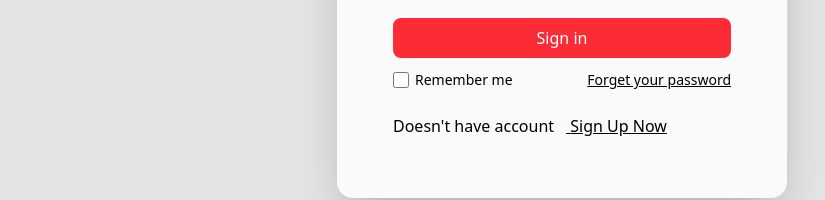
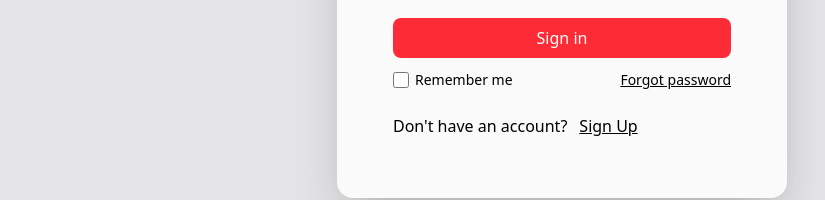
Before and after one commit to Qunainb/chatbot-myclnq, a React (Vite) app: page /login in a window 1280 px wide. Shown: the part 395-595 px from the top of the page, without its empty margins (78-903 px from the left). Built offline with nearby package versions, Linux system fonts and the light colour scheme.

Commit message:
Refactor code

```diff
--- a/package.json
+++ b/package.json
@@ -11,10 +11,12 @@
   },
   "dependencies": {
     "@tailwindcss/vite": "^4.1.11",
+    "@tanstack/react-query": "^5.83.0",
     "react": "^19.1.0",
     "react-dom": "^19.1.0",
     "react-router-dom": "^7.7.0",
-    "tailwindcss": "^4.1.11"
+    "tailwindcss": "^4.1.11",
+    "zustand": "^5.0.6"
   },
   "devDependencies": {
     "@eslint/js": "^9.30.1",
--- a/src/modules/auth/pages/Login.jsx
+++ b/src/modules/auth/pages/Login.jsx
@@ -28,18 +28,17 @@ export default function Login() {
               <input type="checkbox" className="w-4 h-4 " />
               <p>Remember me</p>
             </div>
-            <p className="underline cursor-pointer">Forget your password</p>
+            <p className="underline cursor-pointer">Forgot password</p>
           </div>
         </form>
         <div className="mt-6">
           <p className="mb-1">
-            Doesn't have account
+            Don't have an account?
             <Link
               className="ml-3 underline cursor-pointer font-medium"
               to="/signup"
             >
-              {" "}
-              Sign Up Now
+              Sign Up
             </Link>
           </p>
         </div>
```
Also changed, not shown: 1 other file (tests, documents, lock files or other folders).
